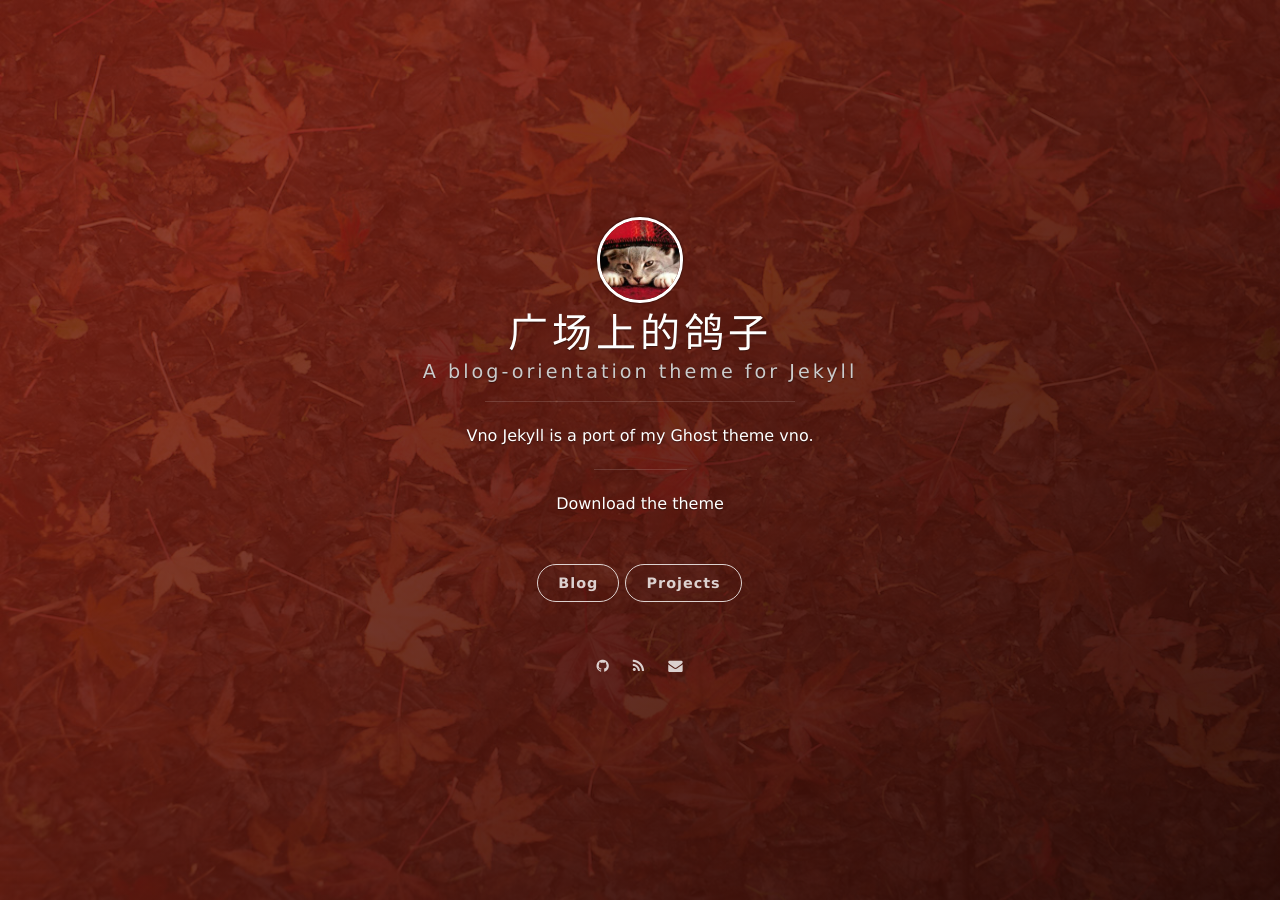
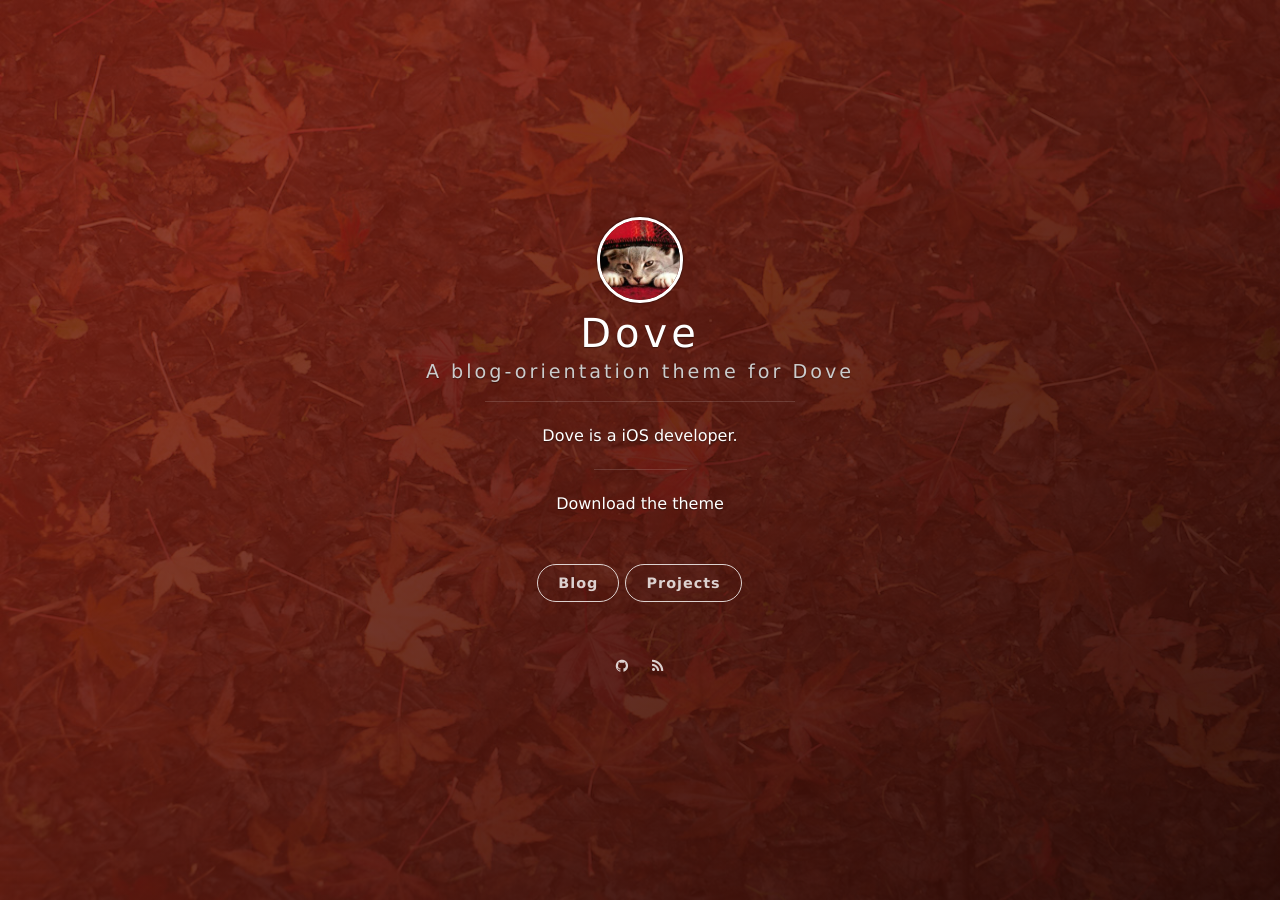
Before and after one commit to Fe7s/Fe7s.github.io, a Jekyll site: the page built from index.html, in a window 1280 px wide. Built offline with Jekyll 4.4.1, drawn with Linux system fonts in a browser that asks for light colours; nearby versions of some CDN libraries; the list of posts is cut into pages by our own code.

Commit message:
no message

```diff
--- a/_config.yml
+++ b/_config.yml
@@ -1,8 +1,8 @@
 # Basic
-title: 广场上的鸽子
-subtitle: A blog-orientation theme for Jekyll
-welcome_message: <a href="https://github.com/onevcat/vno-jekyll" target="_blank">Download the theme</a>
-description: Vno Jekyll is a port of my Ghost theme vno.
+title: Dove
+subtitle: A blog-orientation theme for Dove
+welcome_message: <a href="https://github.com/fe7s" target="_blank">Download the theme</a>
+description: Dove is a iOS developer.
 creator: <a href="https://fe7s.github.io/">@Dove</a>
 
 url: "https://fe7s.github.io/"
@@ -40,7 +40,7 @@ social:
     weibo:
     github: fe7s
     # gplus: 107108267983477358170
-    mail: onev@onevcat.com
+    mail:
 
 # Google Analytics
 ga:
```
